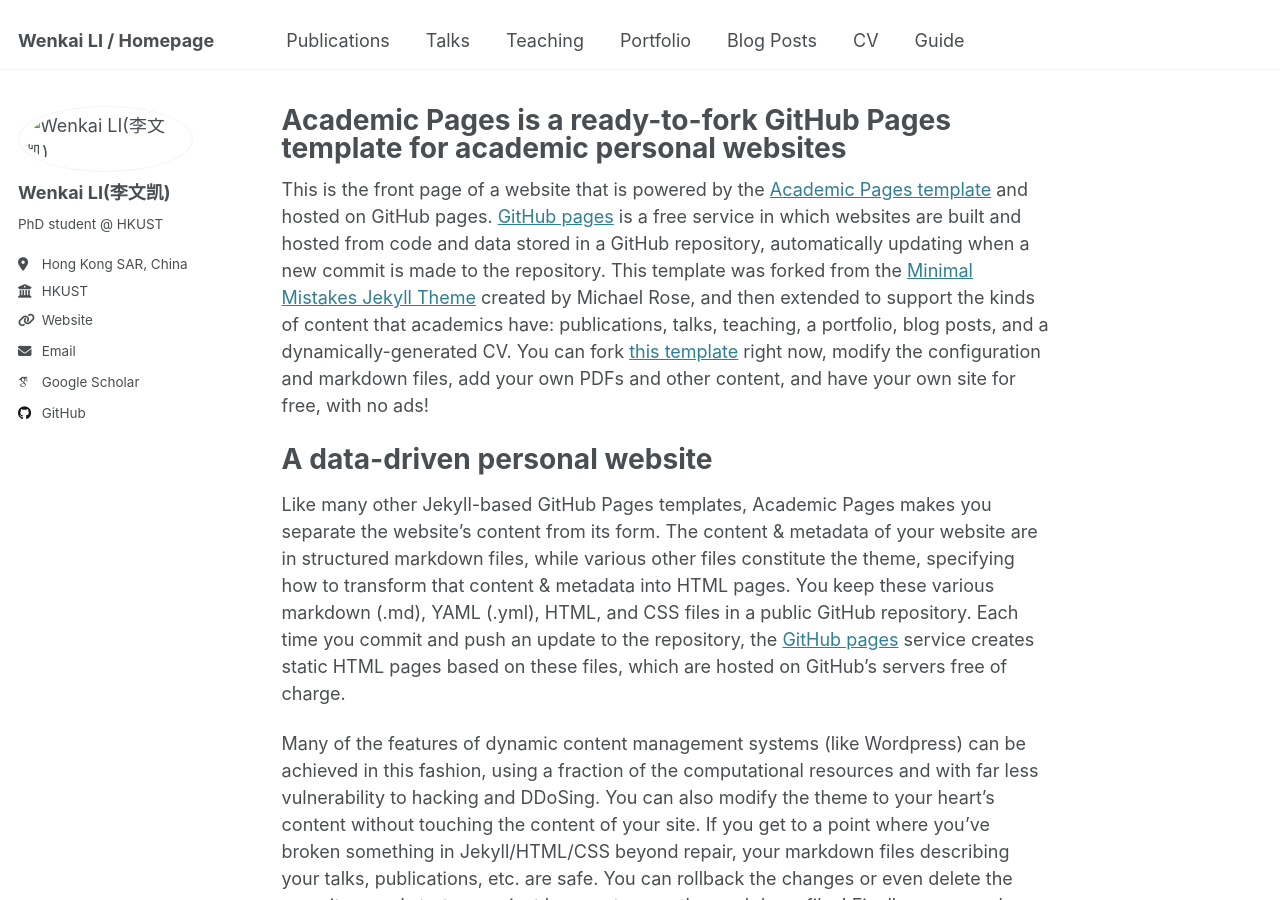
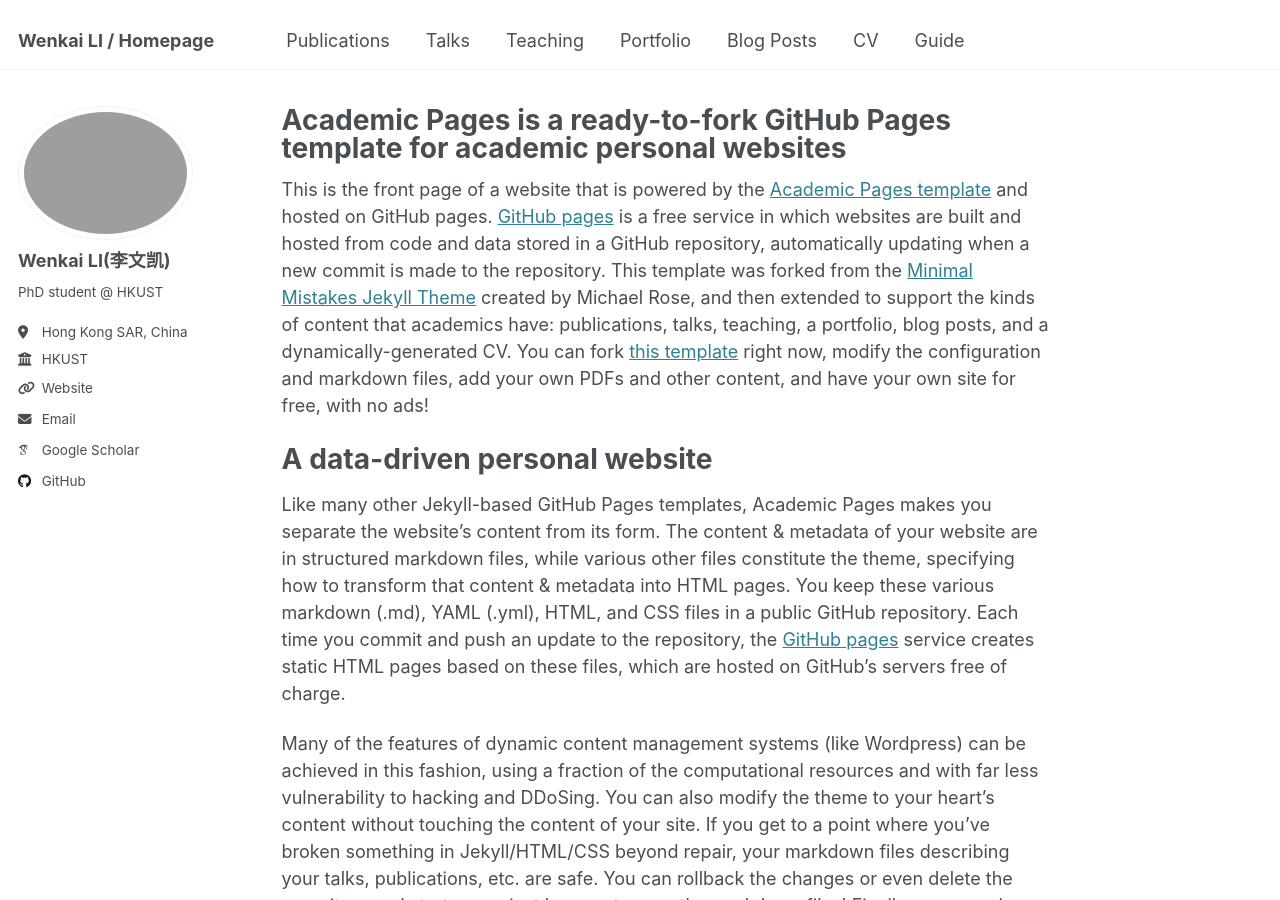
Before and after one commit to kevin333kevin/wenkaili.github.io, a Jekyll site: the page built from _pages/about.md, in a window 1280 px wide and 900 px high. Built offline with Jekyll 4.4.1, drawn with Linux system fonts in a browser that asks for light colours; some web fonts are replaced.

Commit message:
_config.yml

```diff
--- a/_config.yml
+++ b/_config.yml
@@ -22,7 +22,7 @@ repository               : "https://kevin333kevin.github.io/wenkaili.github.io/"
 #               Additional customization can be done by editing /_includes/author-profile.html
 author:
   # Biographic information
-  avatar           : "images/k_photo.jpg"
+  avatar           : "images/k_photo.png"
   name             : "Wenkai LI(李文凯)"
   pronouns         : # example: "she/her"
   bio              : "PhD student @ HKUST"
```
